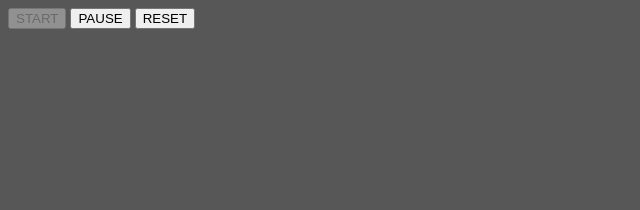
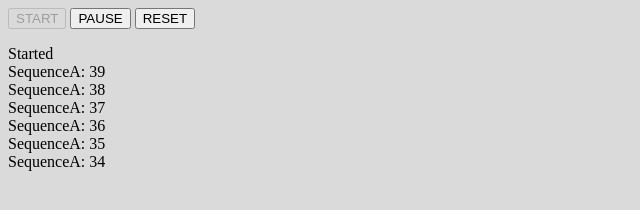
Before and after one commit to marckassay/DemoOfNgPauseableObservable, a website with bundled scripts: page src/index.html in a window 1280 px wide. Both pictures are taken after a click on the button "START". Shown: the whole page, without its empty margins (0-640 px from the left). Built offline with nearby package versions, Linux system fonts and the light colour scheme.

Commit message:
Showing results in HTML

```diff
--- a/src/index.html
+++ b/src/index.html
@@ -1,11 +1,13 @@
 <!DOCTYPE html>
 <html>
     <head><title>Demo of: pausing an (concatenated) observable and continuing</title></head>
-    <body style="background-color:#575757;">
+    <body style="background-color:#DADADA;">
         <script src="bundle.js"></script>
 
         <button id="start" type="button">START</button>
         <button id="pause" type="button">PAUSE</button>
         <button id="reset" type="button">RESET</button>
+
+        <p id="output"></p>
     </body>
 </html>
--- a/src/pauseabletimer.ts
+++ b/src/pauseabletimer.ts
@@ -19,61 +19,76 @@ export class PauseableTimer
         this.initializeTimer();
         window.onload = (e)=>{
             this.getStart().addEventListener('click',()=>this.start());
+
             this.getPause().addEventListener('click',()=>this.pause());
+            this.getPause().setAttribute('disabled', 'true');
+
             this.getReset().addEventListener('click',()=>this.reset());
+            this.getReset().setAttribute('disabled', 'true');
         }
     }
 
     initializeTimer() {
+        let timelinePointer: number = 40;
+
         this.pauser = new Subject<boolean>();
 
-        let timelinePointer: number = 40;
-
         const sequenceA = Observable.timer(0, 500)
-                                    .map((val) => { return {state: "SequenceA", count: --timelinePointer} as IIntervalEmission } )
-                                    .takeWhile((x: IIntervalEmission) => {return x.count > 20});
+        .map((val) => { return {state: "SequenceA", count: --timelinePointer} as IIntervalEmission } )
+        .takeWhile((x: IIntervalEmission) => {return x.count > 20});
 
         const sequenceB = Observable.timer(0, 500)
-                                    .map((val) => {return {state: "SequenceB", count: timelinePointer--} as IIntervalEmission } )
-                                    .takeWhile((x: IIntervalEmission) => {return (x.count <= 20) && (x.count >= 0)});
+        .map((val) => {return {state: "SequenceB", count: timelinePointer--} as IIntervalEmission } )
+        .takeWhile((x: IIntervalEmission) => {return (x.count <= 20) && (x.count >= 0)});
 
         this.source = Observable.concat(sequenceA, sequenceB)
 
         this.pauser.next(true);
 
         this.publication = this.pauser.switchMap( (paused) => (paused == true) ? Observable.never() : this.source );
+
         this.subscribeTimer();
     }
 
     subscribeTimer(): void {
         this.publicationSubscription = this.publication.subscribe((e: any) => {
-            console.log(e);
+            this.getTextArea().innerHTML += e.state+": "+e.count+"<br>";
         }, (err: any) => {
             console.log(err);
         }, () => {
-            console.log("Timer completed!");
+            this.getTextArea().innerHTML += "Timer completed!";
         });
     }
 
     start(): void {
         this.getStart().setAttribute('disabled', 'true');
+        this.getPause().removeAttribute('disabled');
+        this.getReset().removeAttribute('disabled');
+
         this.pauser.next(false);
-        console.log("start");
+        this.getTextArea().innerHTML = "Started"+"<br>";
     }
     pause(): void {
         this.paused = (this.paused) ? false:true;
         this.getPause().innerHTML = (this.paused)? 'UNPAUSE':'PAUSE';
 
         const mesg = (this.paused)? 'Now paused':'Now playing';
-        console.log(mesg);
+
+        this.getTextArea().innerHTML += mesg+"<br>";
 
         this.pauser.next(this.paused);
     }
     reset(): void {
+        this.getPause().setAttribute('disabled', 'true');
+        this.getReset().setAttribute('disabled', 'true');
+
+        this.paused = false;
         this.getStart().removeAttribute('disabled');
+        this.getPause().innerHTML = 'PAUSE';
+        this.getTextArea().innerHTML = '';
+
         this.publicationSubscription.unsubscribe();
-        this.paused = false;
-        this.getPause().innerHTML = 'PAUSE';
+        this.initializeTimer();
     }
 
     private getStart() {
@@ -85,5 +100,8 @@ export class PauseableTimer
     private getReset() {
         return document.getElementById('reset');
     }
+    private getTextArea() {
+        return document.getElementById('output');
+    }
 }
 export default PauseableTimer;
--- a/tsconfig.json
+++ b/tsconfig.json
@@ -5,6 +5,6 @@
     ],
     "compilerOptions": {
         "noImplicitAny": true,
-        "target": "es5"
+        "target":"es5"
     }
 }
```
Also changed, not shown: package.json (+10 -4 lines), dist/index.html, 3 other files.
